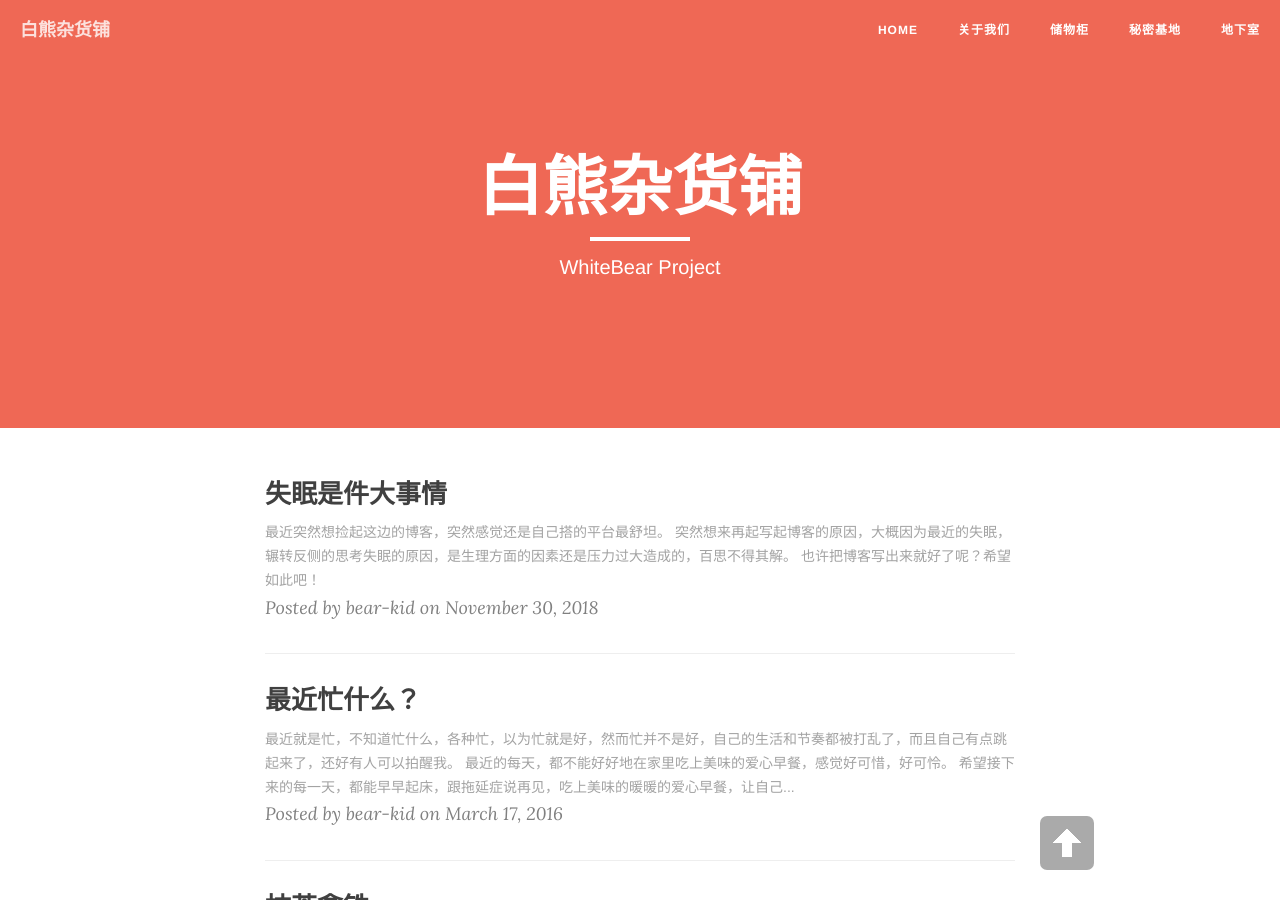
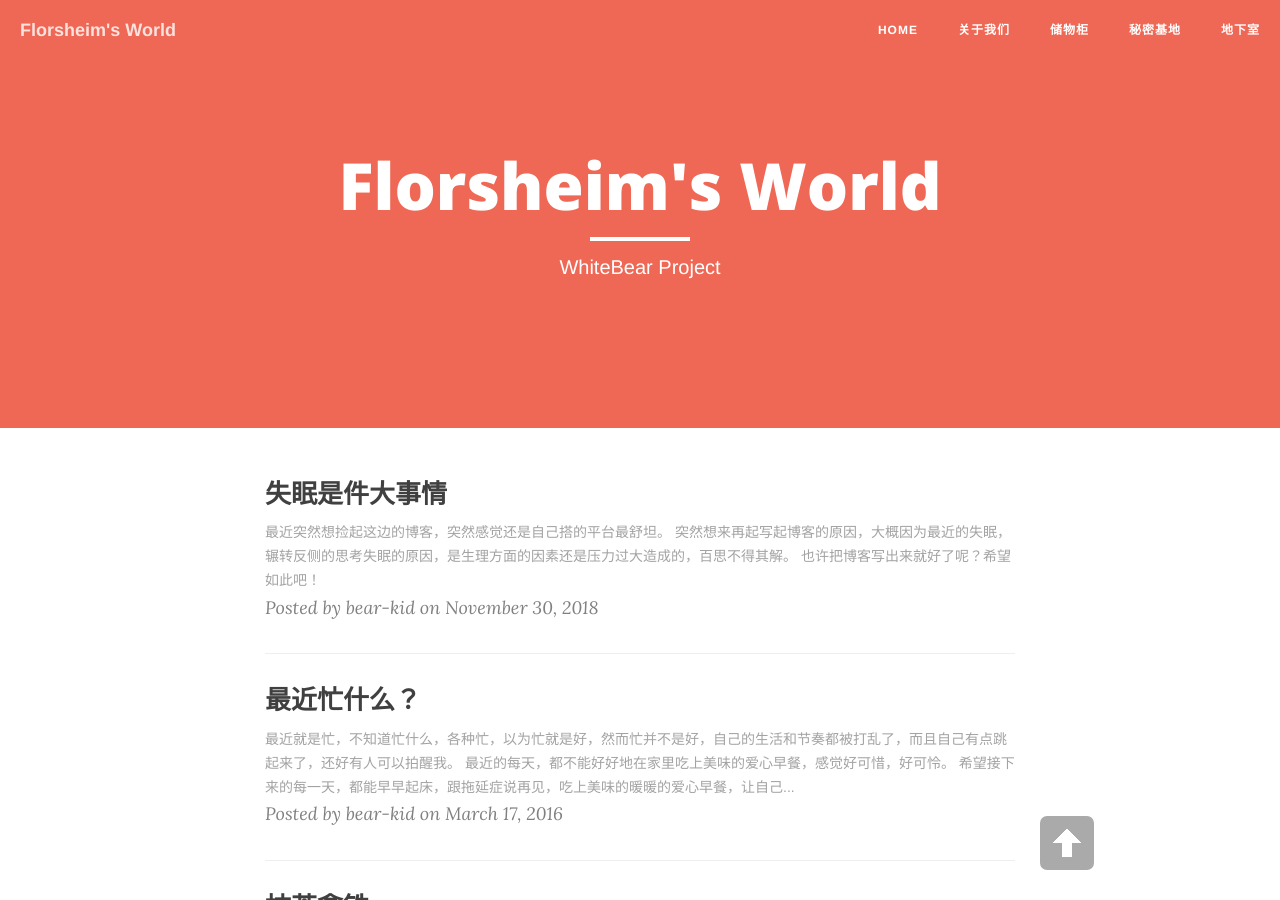
Before and after one commit to bear-kid/bear-kid.github.io, a Jekyll site: the page built from index.html, in a window 1280 px wide and 900 px high. Built offline with Jekyll 4.4.1, drawn with Linux system fonts in a browser that asks for light colours; nearby versions of some CDN libraries; the list of posts is cut into pages by our own code.

Commit message:
Update _config.yml

```diff
--- a/_config.yml
+++ b/_config.yml
@@ -1,5 +1,5 @@
 # Site settings
-title: 白熊杂货铺
+title: Florsheim's World
 header-img: "img/red.jpg"
 tagline: "cn"
 description: "whitebear|Bear-kid Project"
```
